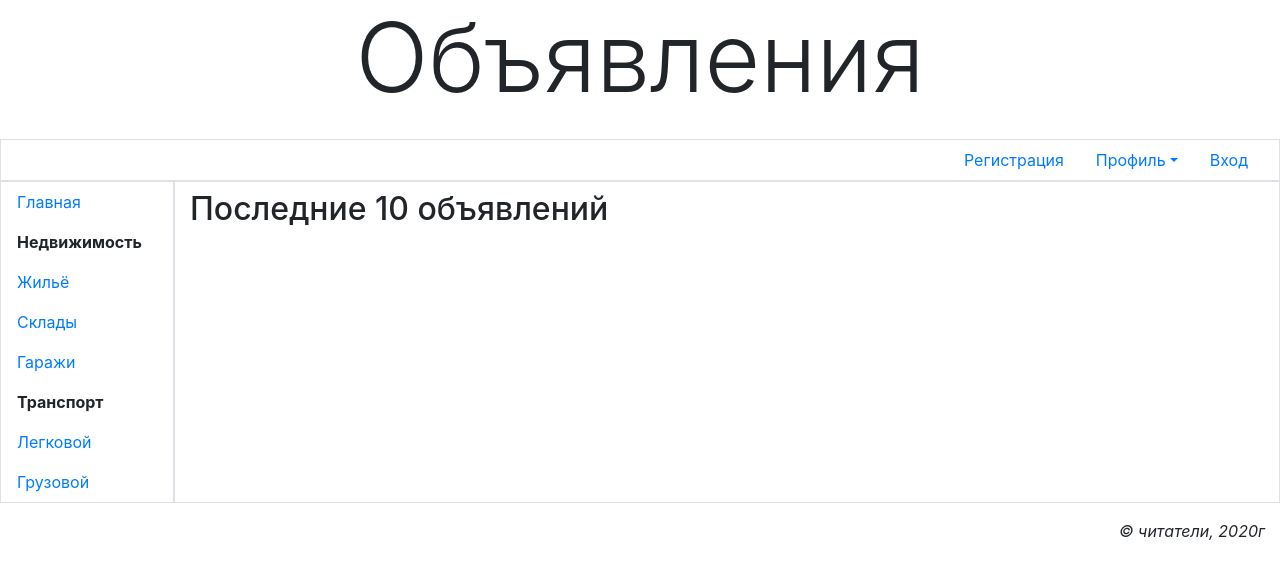
After one commit to StuartJr/Django-Web-Site, a Django app: page / in a window 1280 px wide. The commit adds this page. Shown: the top 579 px of the page. Run offline with Django 3.2, Linux system fonts and the light colour scheme; some libraries are stand-ins or nearby versions.

Commit message:
Added basic template and main page

```diff
--- a/Avito/urls.py
+++ b/Avito/urls.py
@@ -1,21 +1,13 @@
-"""Avito URL Configuration
-
-The `urlpatterns` list routes URLs to views. For more information please see:
-    https://docs.djangoproject.com/en/2.2/topics/http/urls/
-Examples:
-Function views
-    1. Add an import:  from my_app import views
-    2. Add a URL to urlpatterns:  path('', views.home, name='home')
-Class-based views
-    1. Add an import:  from other_app.views import Home
-    2. Add a URL to urlpatterns:  path('', Home.as_view(), name='home')
-Including another URLconf
-    1. Import the include() function: from django.urls import include, path
-    2. Add a URL to urlpatterns:  path('blog/', include('blog.urls'))
-"""
 from django.contrib import admin
-from django.urls import path
+from django.urls import path, include
+from django.conf import settings
+from django.contrib.staticfiles.views import serve
+from django.views.decorators.cache import never_cache
 
 urlpatterns = [
     path('admin/', admin.site.urls),
+    path('', include('bboard.urls', namespace='')),
 ]
+
+if settings.DEBUG:
+	urlpatterns.append(path('static/<path:path>', never_cache(serve)))
--- a/bboard/apps.py
+++ b/bboard/apps.py
@@ -1,5 +1,4 @@
 from django.apps import AppConfig
-
 
 class BboardConfig(AppConfig):
     name = 'bboard'
--- /dev/null
+++ b/bboard/templates/bboard/index.html
@@ -0,0 +1,5 @@
+{% extends "layout/basic.html"%}
+
+{% block content%}
+<h2>Последние 10 объявлений</h2>
+{% endblock %}
--- a/bboard/templates/layout/basic.html
+++ b/bboard/templates/layout/basic.html
@@ -3,10 +3,70 @@
 <!DOCTYPE html>
 <html lang="ru">
 <head>
-	<meta charset="UTF-8">
-	<title>Document</title>
+	<meta http-equiv="Content-Type"
+	content="text/html" charset="UTF-8">
+	<meta name="viewport"
+	content="width=device-width, initial-scale=1, shrink-to-fit=no"> <!-- -нужен для привильной обработки страницы Bootstrap -->
+	<title>{% block title %} Главаня {% endblock%} - Доска
+	объявлений</title>
+	{% bootstrap_css %} <!-- - привязываем таблицу стилей Bootstrap -->
+	<link rel="stylesheet" type="text/html"
+	href="{% static 'bboard/style.css'%}">
+	{% bootstrap_javascript jquery='slim'%}
 </head>
-<body>
-
+<body class="container-fluid"> <!-- класс нужный для bootstrap -->
+	<header class="mb-4"> <!-- класс для отступа снизу -->
+		<h1 class="display-1 text-center">Объявления</h1> <!-- ласс увеличивает текст и выровнет по середине -->
+	</header>
+	<div class="row">
+		<ul class="col nav justify-content-end border">
+			<li class="nav-item"><a class="nav-link"
+			href="#">Регистрация</a></li>
+			<li class="nav-item dropdown">
+				<a class="nav-link dropdown-toggle"
+				data-toggle="dropdown" href="#"
+				role = "button" aria-haspopup = "true"
+				aria-expended = "false">Профиль</a>
+				<div class="dropdown-menu">
+					<a class="dropdown-item" href="#">Мои
+					объявления</a>
+					<a class="dropdown-item" href="#">Изменить личные
+					данные</a>
+					<a class="dropdown-item" href="#">Изменить
+					пороль</a>
+					<div class="dropdown-divider"></div>
+					<a class="dropdown-item" href="#">Выйти</a>
+					<div class="dropdown-divider"></div>
+					<a class="dropdown-item" href="#">Удалить</a>
+				</div>
+			</li>
+			<li class="nav-item"><a class="nav-link"
+			 href="#">Вход</a></li>
+		</ul>
+	</div>
+	<div class="row">
+		<nav class="col-md-auto nav flex-column border">
+			<a class="nav-link root"
+			 href="{% url 'bboard:index' %}">Главная</a>
+			 <span class="nav-link root font-weight-bold">
+			 	Недвижимость</span>
+			 <a class="nav-link" href="#">Жильё</a>
+			 <a class="nav-link" href="#">Склады</a>
+			 <a class="nav-link" href="#">Гаражи</a>
+			 <span class="nav-link root font-weight-bold" href="#">
+			 	Транспорт</span>
+			 <a class="nav-link" href="#">Легковой</a>
+			 <a class="nav-link" href="#">Грузовой</a>
+		</nav>
+		<section class="col border py-2">
+			{% bootstrap_messages %}
+			{% block content %}
+			{% endblock%}
+		</section>
+	</div>
+	<footer class="mt-3">
+		<p class="text-right font-italic">&copy; читатели,
+		2020г</p>
+	</footer>
 </body>
 </html>
--- /dev/null
+++ b/bboard/urls.py
@@ -0,0 +1,8 @@
+from django.urls import path
+
+from .views import index
+
+app_name='bboard'
+urlpatterns = [
+	path('', index, name='index'),
+]
--- a/bboard/views.py
+++ b/bboard/views.py
@@ -1,3 +1,4 @@
 from django.shortcuts import render
 
-# Create your views here.
+def index(request):
+	return render(request, 'bboard/index.html')
```
Also changed, not shown: bboard/static/bboard/style.css (added, +8 -0 lines), 1 other file.
